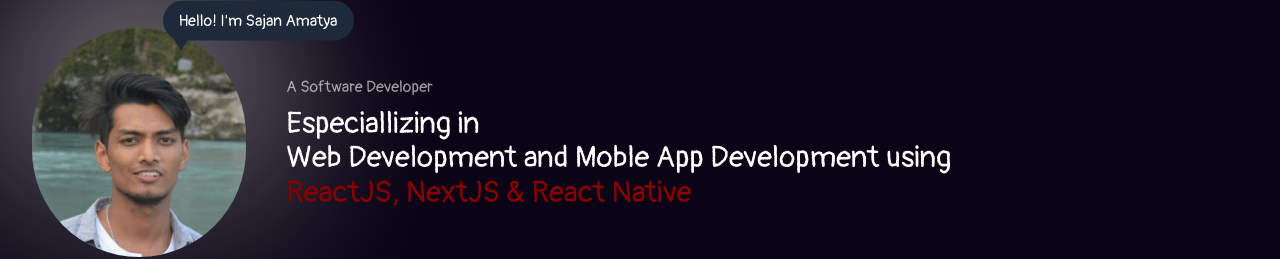
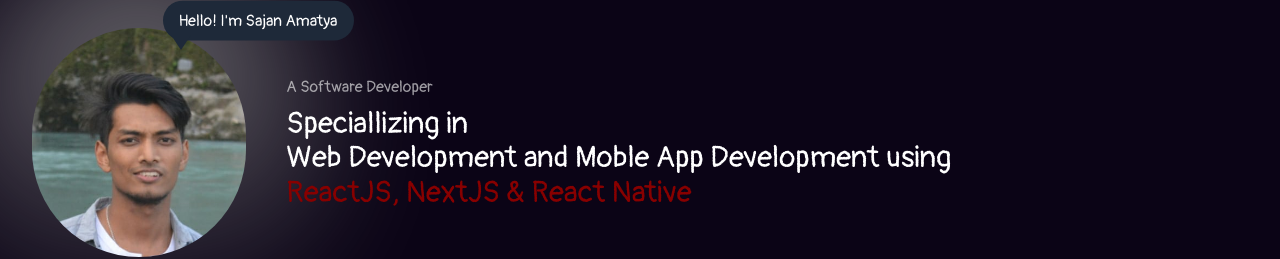
Before and after one commit to sazzzzan10/portfolio, a Next.js app: page / in a window 1280 px wide. Shown: the part 212-471 px from the top of the page. Built offline with nearby package versions, Linux system fonts and the light colour scheme.

Commit message:
correct typo

```diff
--- a/app/components/IntroSection.tsx
+++ b/app/components/IntroSection.tsx
@@ -24,7 +24,7 @@
                     <div className="md:pl-2 text-center md:text-left">
                         <p className='text-sm md:text-base text-white/60 mb-2'>A Software Developer</p>
                         <h1 className="text-4xl sm:text-3xl font-normal tracking-light leading-[1.15]">
-                            <span className="block">Especiallizing in </span>
+                            <span className="block">Speciallizing in </span>
                             <span className="block">Web Development and Moble App Development using{" "}
                             <span className="relative inline-block align-baseline">
                                 <span className='relative z-10 text-[#880000]'>{}ReactJS, NextJS & React Native</span>
```
